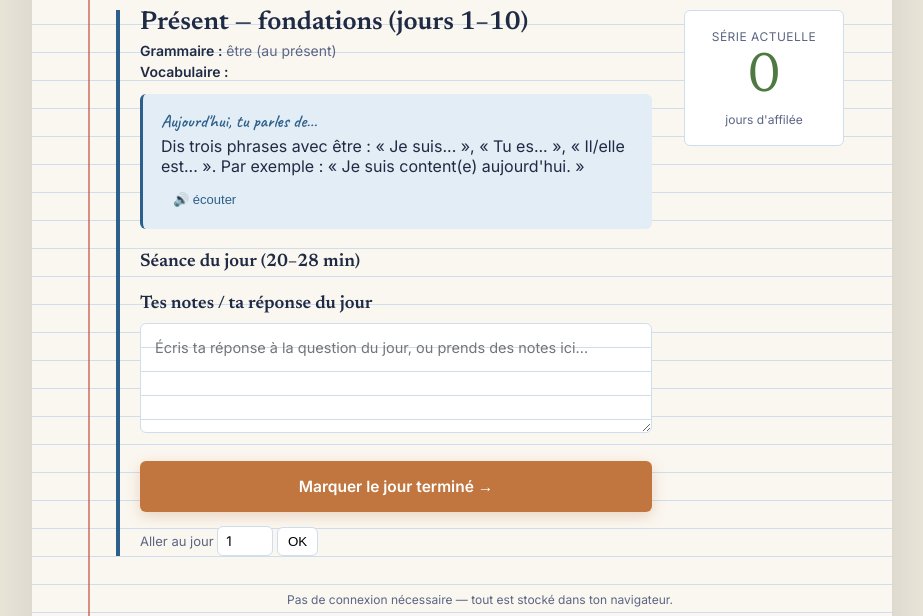
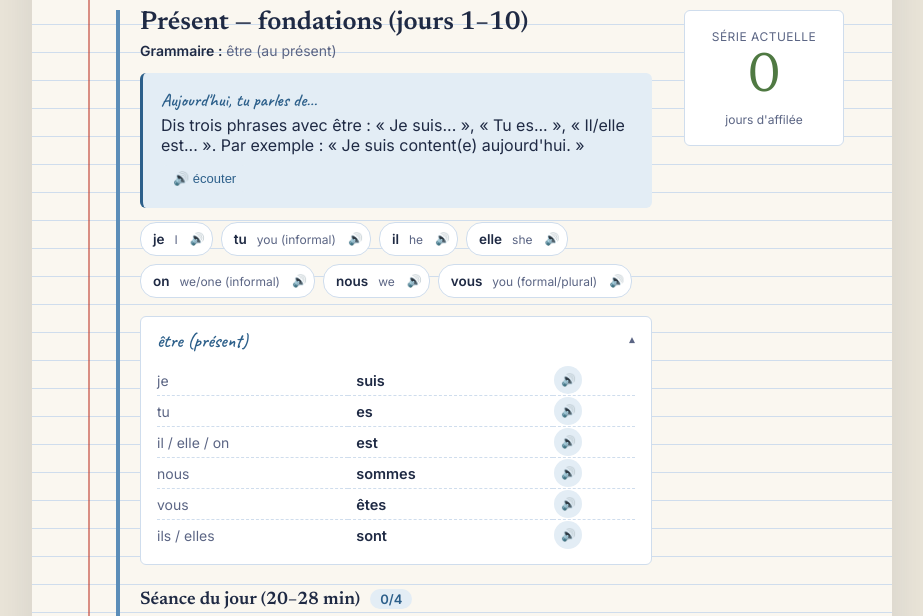
Before and after one commit to Hettieboo/French-Fluency-Tracker, a plain HTML site: page index.html in a window 1280 px wide. Shown: the part 371-987 px from the top of the page, without its empty margins (178-1101 px from the left). Drawn offline with Linux system fonts and the light colour scheme.

Commit message:
Update index.html

```diff
--- a/index.html
+++ b/index.html
@@ -34,12 +34,9 @@
     <section id="today" class="panel active">
       <div class="stamp" id="day-stamp">Jour 1</div>
       <div class="today-grid">
-        <div class="today-main">
+        <div class="today-main" id="today-main" style="--block-color: #5B8DB8;">
           <h2 id="block-title">—</h2>
           <p class="meta"><strong>Grammaire :</strong> <span id="block-grammar"></span></p>
-          <p class="meta"><strong>Vocabulaire :</strong> <span id="block-vocab"></span></p>
-
-          <div id="conjugation-tables"></div>
 
           <div class="prompt-box">
             <p class="prompt-label">Aujourd'hui, tu parles de…</p>
@@ -47,7 +44,14 @@
             <button class="speak-btn small" id="speak-prompt">🔊 écouter</button>
           </div>
 
-          <h3>Séance du jour (20–28 min)</h3>
+          <div id="today-vocab-chips" class="vocab-chip-row"></div>
+
+          <div id="conjugation-tables"></div>
+
+          <h3>
+            Séance du jour (20–28 min)
+            <span class="checklist-progress" id="checklist-progress">0/4</span>
+          </h3>
           <ul class="checklist" id="session-checklist"></ul>
 
           <h3>Tes notes / ta réponse du jour</h3>
@@ -55,11 +59,14 @@
 
           <div class="day-controls">
             <button class="primary-btn" id="complete-day-btn">Marquer le jour terminé →</button>
-            <div class="day-jump">
-              <label for="jump-input">Aller au jour</label>
-              <input type="number" id="jump-input" min="1" max="60" value="1">
-              <button id="jump-btn">OK</button>
-            </div>
+            <details class="day-jump">
+              <summary>Aller à un autre jour</summary>
+              <div class="day-jump-inner">
+                <label for="jump-input">Jour</label>
+                <input type="number" id="jump-input" min="1" max="60" value="1">
+                <button id="jump-btn">OK</button>
+              </div>
+            </details>
           </div>
         </div>
         <div class="today-side">
```
